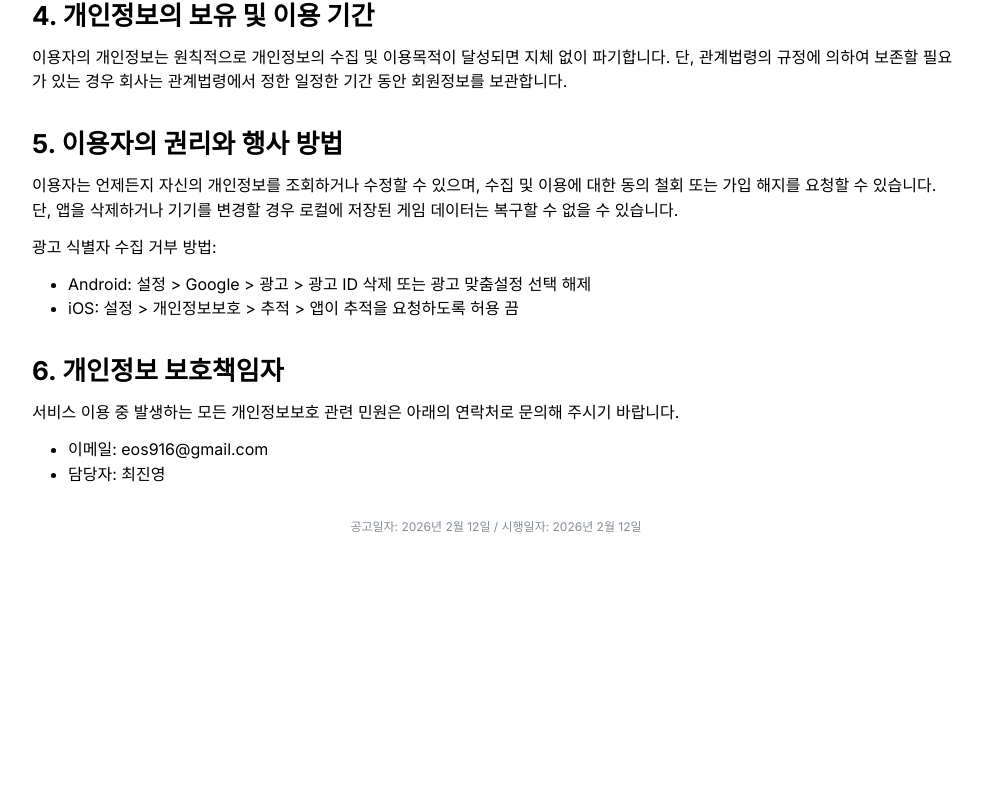
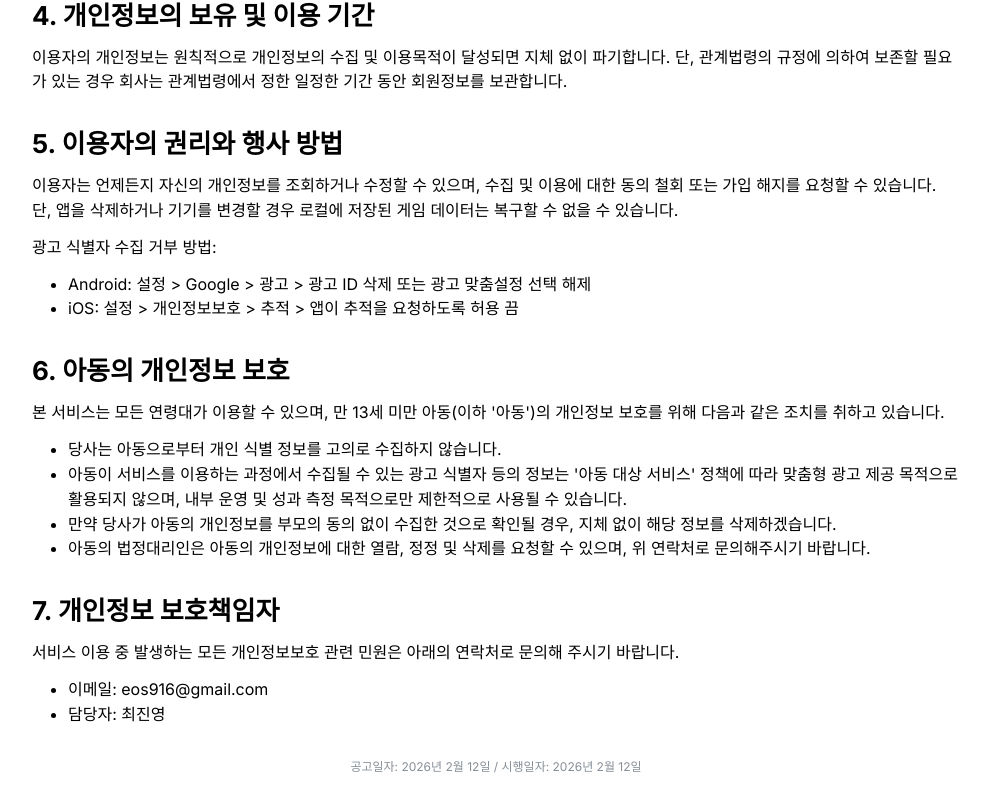
Before and after one commit to SilverSS/silverss.github.io, a Next.js app: page /privacy/drop-pop-1024 in a window 1280 px wide. Shown: the part 1087-1894 px from the top of the page, without its empty margins (144-1131 px from the left). Before the commit the page ends 1655 px from the top, so only its background shows below. Built offline with nearby package versions, Linux system fonts and the light colour scheme.

Commit message:
13세 미만 아동 개인정보 처리보호 방침 추가

```diff
--- a/src/app/privacy/drop-pop-1024/PrivacyPolicyClient.tsx
+++ b/src/app/privacy/drop-pop-1024/PrivacyPolicyClient.tsx
@@ -101,7 +101,18 @@ export function PrivacyPolicyClient() {
                 <List.Item>iOS: 설정 {'>'} 개인정보보호 {'>'} 추적 {'>'} 앱이 추적을 요청하도록 허용 끔</List.Item>
             </List>
 
-            <Title order={2} mt="xl" mb="sm">6. 개인정보 보호책임자</Title>
+            <Title order={2} mt="xl" mb="sm">6. 아동의 개인정보 보호</Title>
+            <Text mb="sm">
+                본 서비스는 모든 연령대가 이용할 수 있으며, 만 13세 미만 아동(이하 '아동')의 개인정보 보호를 위해 다음과 같은 조치를 취하고 있습니다.
+            </Text>
+            <List withPadding>
+                <List.Item>당사는 아동으로부터 개인 식별 정보를 고의로 수집하지 않습니다.</List.Item>
+                <List.Item>아동이 서비스를 이용하는 과정에서 수집될 수 있는 광고 식별자 등의 정보는 '아동 대상 서비스' 정책에 따라 맞춤형 광고 제공 목적으로 활용되지 않으며, 내부 운영 및 성과 측정 목적으로만 제한적으로 사용될 수 있습니다.</List.Item>
+                <List.Item>만약 당사가 아동의 개인정보를 부모의 동의 없이 수집한 것으로 확인될 경우, 지체 없이 해당 정보를 삭제하겠습니다.</List.Item>
+                <List.Item>아동의 법정대리인은 아동의 개인정보에 대한 열람, 정정 및 삭제를 요청할 수 있으며, 위 연락처로 문의해주시기 바랍니다.</List.Item>
+            </List>
+
+            <Title order={2} mt="xl" mb="sm">7. 개인정보 보호책임자</Title>
             <Text mb="sm">
                 서비스 이용 중 발생하는 모든 개인정보보호 관련 민원은 아래의 연락처로 문의해 주시기 바랍니다.
             </Text>
```
